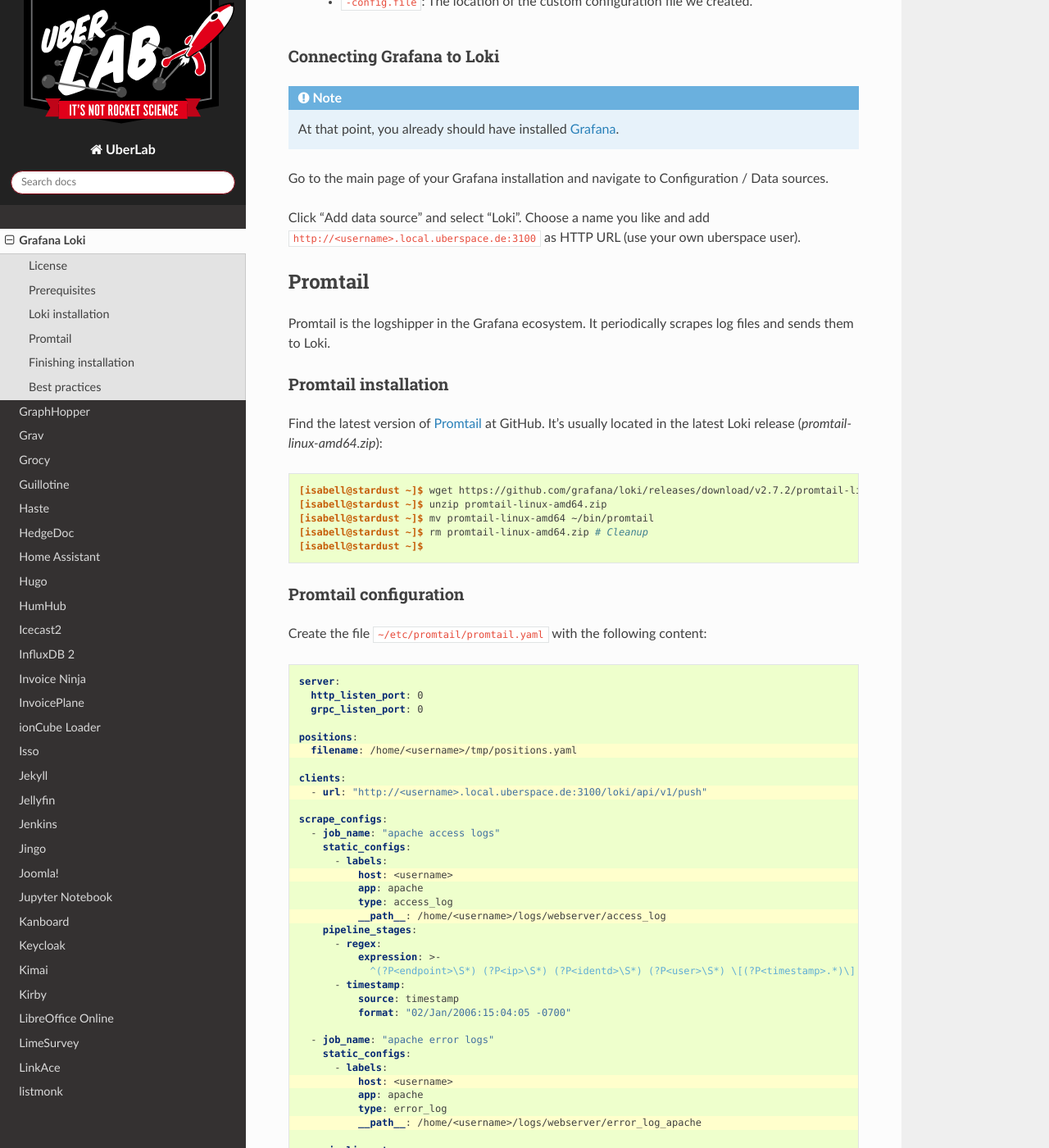
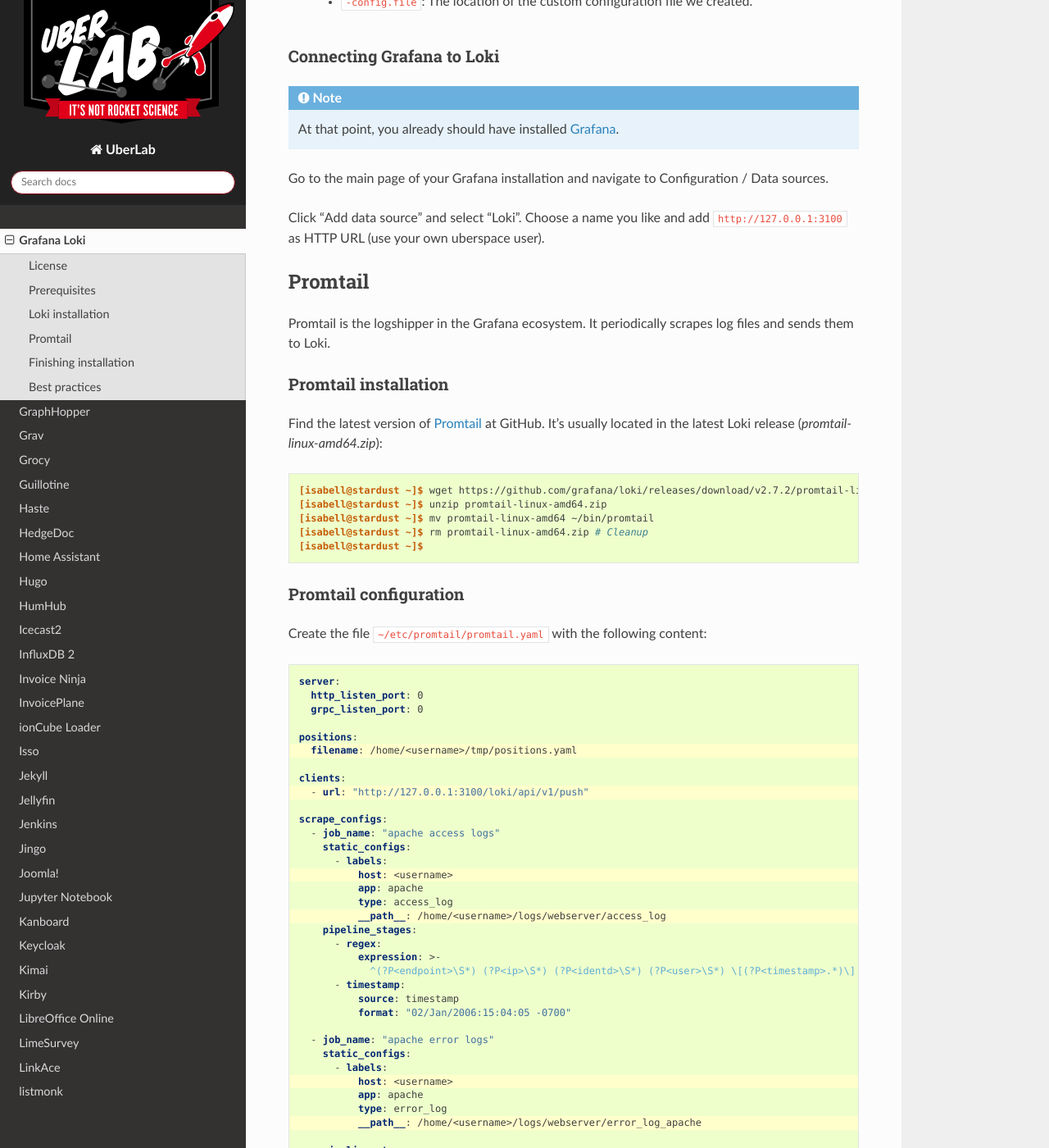
Before and after one commit to Uberspace/lab, a Sphinx documentation site: the page built from source/guide_grafana-loki.rst, in a window 1280 px wide and 1400 px high, scrolled down 3511 px. Shown: the whole window at 82% size. Built offline with Sphinx 7.4.7 and the Read the Docs theme 2.0.0, drawn with Linux system fonts in a browser that asks for light colours; some of the changed lines change nothing that is shown; some of the changed text lies outside the part shown.

Commit message:
[loki] use 127.0.0.1 for communication, works and is simpler

```diff
--- a/source/guide_grafana-loki.rst
+++ b/source/guide_grafana-loki.rst
@@ -87,7 +87,7 @@
   auth_enabled: false
 
   server:
-    http_listen_address: <username>.local.uberspace.de
+    http_listen_address: 127.0.0.1
     http_listen_port: 3100
     grpc_listen_port: 9096
 
@@ -143,7 +143,7 @@
 
 Go to the main page of your Grafana installation and navigate to Configuration / Data sources.
 
-Click "Add data source" and select "Loki". Choose a name you like and add ``http://<username>.local.uberspace.de:3100`` as HTTP URL (use your own uberspace user).
+Click "Add data source" and select "Loki". Choose a name you like and add ``http://127.0.0.1:3100`` as HTTP URL (use your own uberspace user).
 
 Promtail
 ========
@@ -180,7 +180,7 @@
     filename: /home/<username>/tmp/positions.yaml
 
   clients:
-    - url: "http://<username>.local.uberspace.de:3100/loki/api/v1/push"
+    - url: "http://127.0.0.1:3100/loki/api/v1/push"
 
   scrape_configs:
     - job_name: "apache access logs"
```
